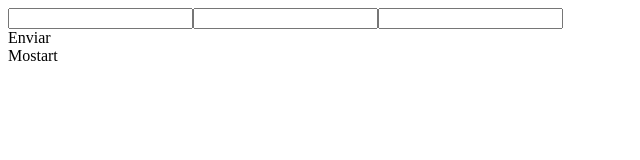
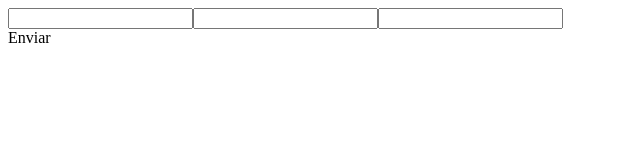
Before and after one commit to Davi-Serrano/Clubes-Full-Stack, a React (Create React App) app in the folder frontend/: page / in a window 1280 px wide. Shown: the top 160 px of the page, without its empty margins (0-640 px from the left). Built offline with nearby package versions, Linux system fonts and the light colour scheme.

Commit message:
React-Router configurado

```diff
--- a/frontend/src/App.js
+++ b/frontend/src/App.js
@@ -1,26 +1,20 @@
-import { useState } from "react"
-import axios from "axios"
+
+import {BrowserRouter, Route, Switch} from "react-router-dom"
 
 import  Postagem from "./pages/postagem"
+import Mostrar from "./pages/Mostrar"
 
 function App() {
-  const [times, setTimes] = useState([])
+
+  return (
+     <BrowserRouter>
+      <Switch>
+        <Route path="/" exact={true} component={Postagem} />
+        <Route path="/show" exact={true} component={Mostrar} />
+       </Switch>
+     </BrowserRouter>
 
 
-  async function showTime() {
-    await axios.get("http://localhost:8000/show").then(res => {
-      setTimes(res.data)
-      console.log(times[0].nome)
-    })
-  }
-
-
-  return (
-     <div className = "App" >
-       <Postagem />
-        <div onClick = {showTime}> Mostart </div>
-
-    </div>
   );
 }
 
```
